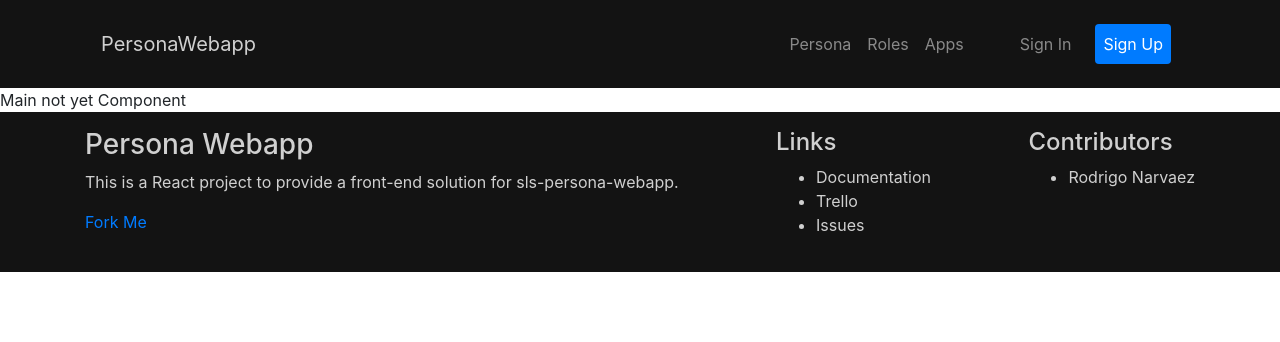
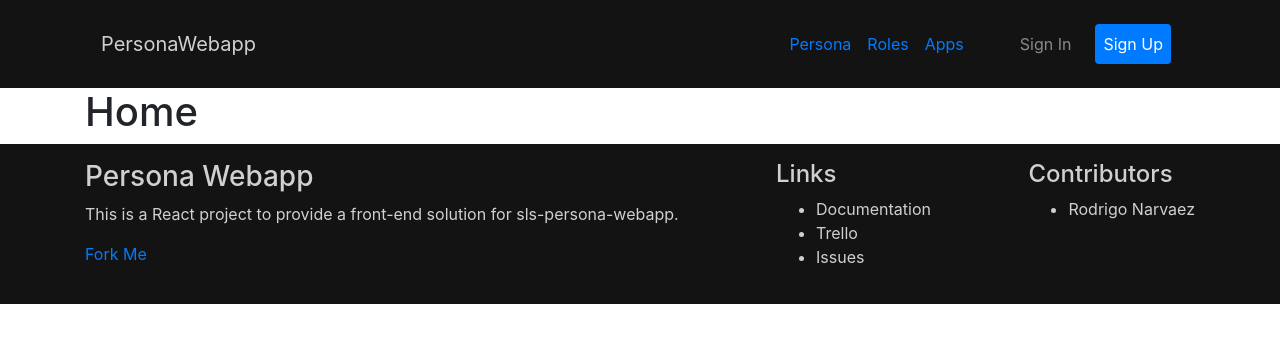
Before and after one commit to rodrigodbarboza/persona-webapp, a React (Create React App) app: page /apps in a window 1280 px wide. Shown: the top 342 px of the page. Built offline with nearby package versions, Linux system fonts and the light colour scheme.

Commit message:
adding basic routing

```diff
--- a/package.json
+++ b/package.json
@@ -8,6 +8,7 @@
     "prop-types": "^15.7.2",
     "react": "^16.8.6",
     "react-dom": "^16.8.6",
+    "react-router-dom": "^5.0.1",
     "react-scripts": "3.0.1",
     "reactstrap": "^8.0.0"
   },
--- a/src/App.js
+++ b/src/App.js
@@ -1,15 +1,17 @@
 import React from 'react'
-
+import { BrowserRouter as Router } from 'react-router-dom'
 import { Container } from 'reactstrap'
 
-import { FooterPage, HeaderPage } from 'shared/components'
+import { FooterPage, HeaderPage, MainRouter } from 'shared/components'
 
 function App() {
   return (
     <Container fluid className="p-0">
-      <HeaderPage />
-      <main>Main not yet Component</main>
-      <FooterPage />
+      <Router>
+        <HeaderPage />
+        <MainRouter />
+        <FooterPage />
+      </Router>
     </Container>
   )
 }
--- a/src/shared/components/Header/HeaderTemplate.js
+++ b/src/shared/components/Header/HeaderTemplate.js
@@ -9,7 +9,8 @@ import {
   Nav,
   NavItem,
 } from 'reactstrap'
-import { NavItemComponent, SecurityButtons } from './components'
+import SecurityButtons from './SecurityButtons'
+import { NavMenu } from 'shared/components/Menu'
 import './HeaderTemplate.css'
 
 const propTypes = {
@@ -36,9 +37,7 @@ const HeaderTemplate = ({
         <NavbarToggler onClick={handleNavbarToggle} />
         <Collapse isOpen={isNavbarOpen} navbar>
           <Nav className="ml-auto align-middle" navbar pills>
-            <NavItemComponent description="Persona" link="persona" />
-            <NavItemComponent description="Roles" link="Roles" />
-            <NavItemComponent description="Apps" link="Apps" />
+            <NavMenu />
             <NavItem className="mx-3 my-2 my-md-0" />
             <SecurityButtons
               isAuthenticated={isAuthenticated}
--- a/src/shared/components/Header/components/NavItemComponent.js
+++ /dev/null
@@ -1,18 +0,0 @@
-import React from 'react'
-import PropTypes from 'prop-types'
-import { NavItem, NavLink } from 'reactstrap'
-
-const propTypes = {
-  description: PropTypes.node.isRequired,
-  link: PropTypes.string.isRequired,
-}
-
-const NavItemComponent = ({ link, description }) => (
-  <NavItem>
-    <NavLink link={link}>{description}</NavLink>
-  </NavItem>
-)
-
-NavItemComponent.propTypes = propTypes
-
-export default NavItemComponent
--- a/src/shared/components/Header/components/index.js
+++ /dev/null
@@ -1,2 +0,0 @@
-export { default as NavItemComponent } from './NavItemComponent'
-export { default as SecurityButtons } from './SecurityButtons'
--- /dev/null
+++ b/src/shared/components/Home/index.js
@@ -0,0 +1,5 @@
+import React from 'react'
+
+const Home = () => <h1> Home</h1>
+
+export default Home
--- /dev/null
+++ b/src/shared/components/MainRouter/index.js
@@ -0,0 +1,17 @@
+import React from 'react'
+import { Container } from 'reactstrap'
+import { Switch, Route } from 'react-router'
+import { Home } from 'shared/components'
+
+const MainRouter = () => (
+  <Container>
+    <Switch>
+      <Route exact path="/" component={Home} />
+      <Route path="/persona" component={Home} />
+      <Route path="/roles" component={Home} />
+      <Route path="/apps" component={Home} />
+    </Switch>
+  </Container>
+)
+
+export default MainRouter
--- /dev/null
+++ b/src/shared/components/Menu/MenuItem.js
@@ -0,0 +1,23 @@
+import React from 'react'
+import PropTypes from 'prop-types'
+import { NavItem, NavLink } from 'reactstrap'
+import { NavLink as Link } from 'react-router-dom'
+
+const propTypes = {
+  route: PropTypes.string.isRequired,
+  children: PropTypes.node.isRequired,
+}
+
+const MenuItem = ({ route, children }) => {
+  return (
+    <NavItem>
+      <NavLink>
+        <Link to={route}>{children}</Link>
+      </NavLink>
+    </NavItem>
+  )
+}
+
+MenuItem.propTypes = propTypes
+
+export default MenuItem
--- /dev/null
+++ b/src/shared/components/Menu/NavMenu.js
@@ -0,0 +1,12 @@
+import React from 'react'
+import MenuItem from './MenuItem'
+
+const NavMenu = () => (
+  <React.Fragment>
+    <MenuItem route="/persona">Persona</MenuItem>
+    <MenuItem route="/roles">Roles</MenuItem>
+    <MenuItem route="/apps">Apps</MenuItem>
+  </React.Fragment>
+)
+
+export default NavMenu
--- /dev/null
+++ b/src/shared/components/Menu/index.js
@@ -0,0 +1 @@
+export { default as NavMenu } from './NavMenu'
--- a/src/shared/components/index.js
+++ b/src/shared/components/index.js
@@ -1,2 +1,5 @@
 export * from './Footer'
 export * from './Header'
+export * from './Menu'
+export { default as Home } from './Home'
+export { default as MainRouter } from './MainRouter'
```
Also changed, not shown: src/shared/components/Header/SecurityButtons.js (renamed from src/shared/components/Header/components/SecurityButtons.js), 1 other file (tests, documents, lock files or other folders).
